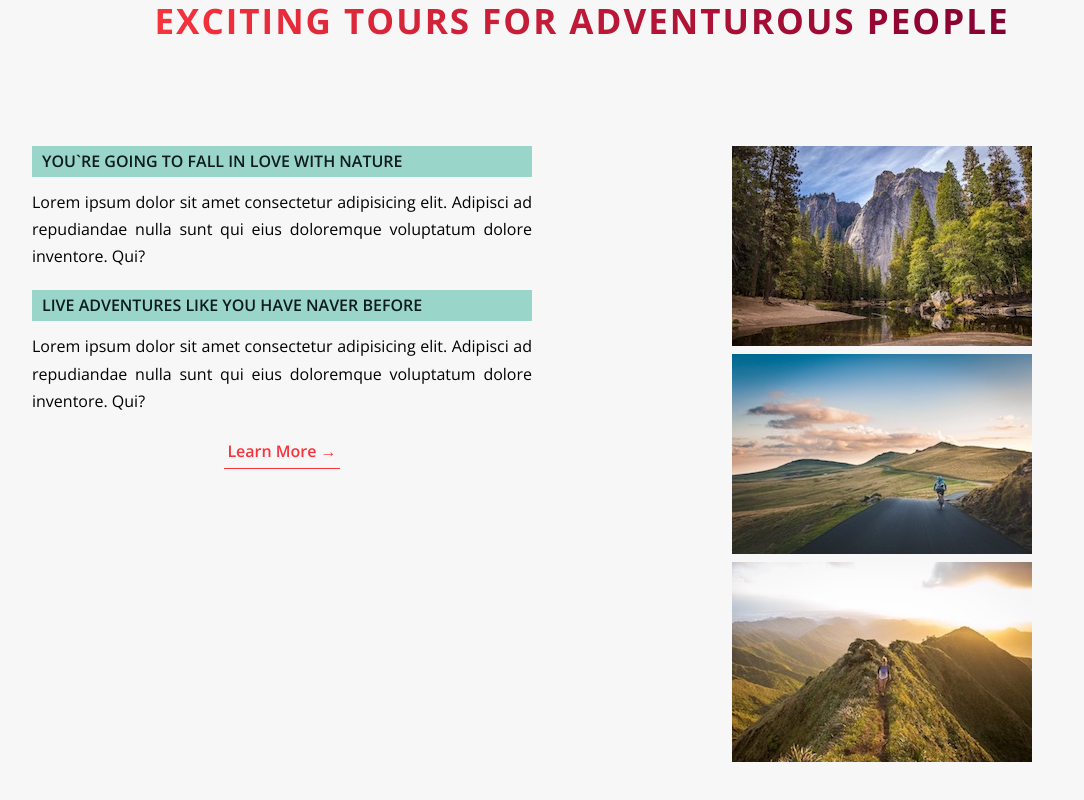
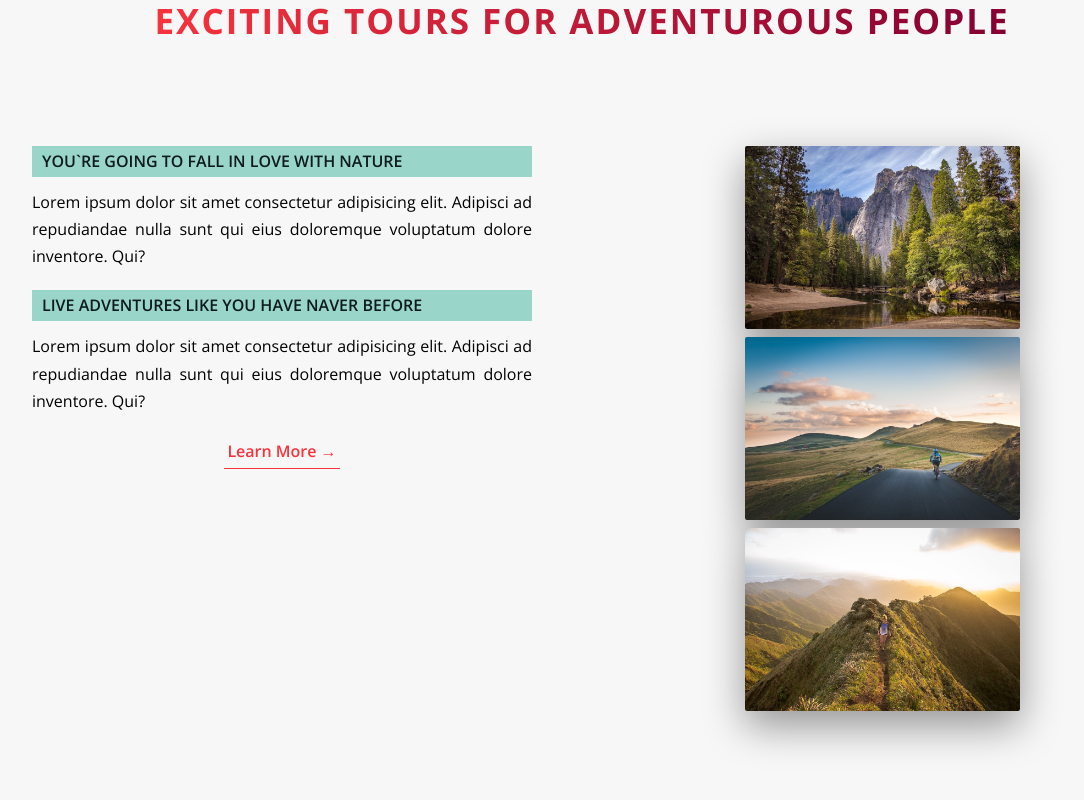
Before and after one commit to touhidulshawan/travel-world, a React (Create React App) app: page / in a window 1280 px wide. Shown: the part 909-1709 px from the top of the page, without its empty margins (58-1142 px from the left). Built offline with nearby package versions, Linux system fonts and the light colour scheme.

Commit message:
styling image

```diff
--- a/src/assets/scss/ImageComposition.scss
+++ b/src/assets/scss/ImageComposition.scss
@@ -1 +1,9 @@
 @import "./partials/base";
+
+.composition {
+  &__photo {
+    width: 55%;
+    box-shadow: 0 1.5rem 4rem rgba($color: $color-black, $alpha: 0.4);
+    border-radius: 2px;
+  }
+}
--- a/src/components/main/ImageComposition.js
+++ b/src/components/main/ImageComposition.js
@@ -1,7 +1,7 @@
 import React from "react";
-import p1 from "../../assets/img/nat-1.jpg";
-import p2 from "../../assets/img/nat-2.jpg";
-import p3 from "../../assets/img/nat-3.jpg";
+import p1 from "../../assets/img/nat-1-large.jpg";
+import p2 from "../../assets/img/nat-2-large.jpg";
+import p3 from "../../assets/img/nat-3-large.jpg";
 
 import "../../assets/css/ImageComposition.min.css";
 
```
Also changed, not shown: src/assets/css/ImageComposition.min.css (+1 -1 lines), 1 other file (tests, documents, lock files or other folders).
